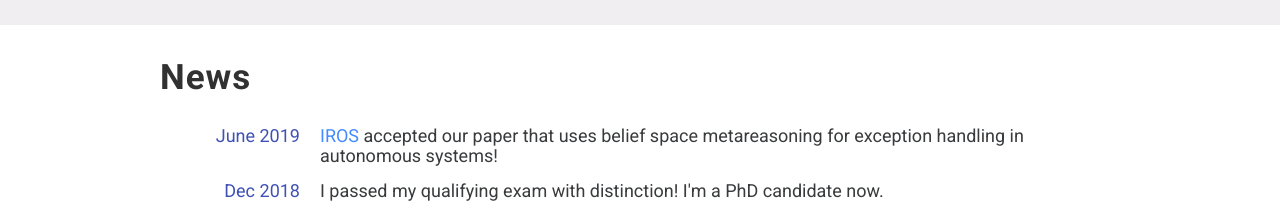
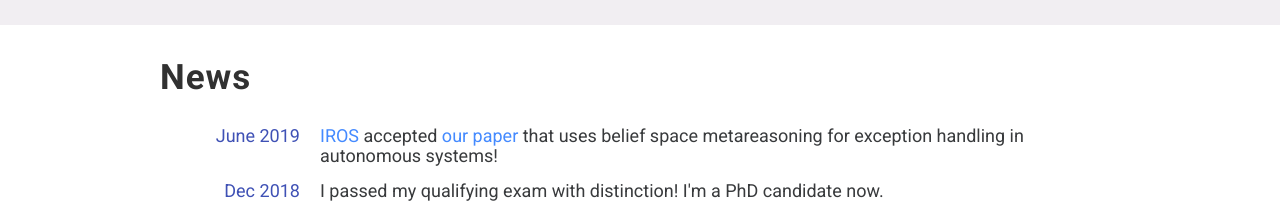
Before and after one commit to justinsvegliato/personal-website, a plain HTML site: page index.html in a window 1280 px wide. Shown: the part 880-1093 px from the top of the page. Drawn offline with nearby package versions, Linux system fonts and the light colour scheme.

Commit message:
Added a new paper

```diff
--- a/index.html
+++ b/index.html
@@ -108,7 +108,7 @@
 
             <span class="event mdl-grid mdl-grid--no-spacing">
               <span class="date mdl-cell mdl-cell--2-col">June 2019</span>
-              <span class="mdl-cell mdl-cell--10-col"><a href="https://www.iros2019.org/">IROS</a> accepted our paper that uses belief space metareasoning for exception handling in autonomous systems!</span>
+              <span class="mdl-cell mdl-cell--10-col"><a href="https://www.iros2019.org/">IROS</a> accepted <a href="pdf/SWWBZiros19.pdf">our paper</a> that uses belief space metareasoning for exception handling in autonomous systems!</span>
             </span>
 
             <span class="event mdl-grid mdl-grid--no-spacing">
```
Also changed, not shown: 1 other file.
